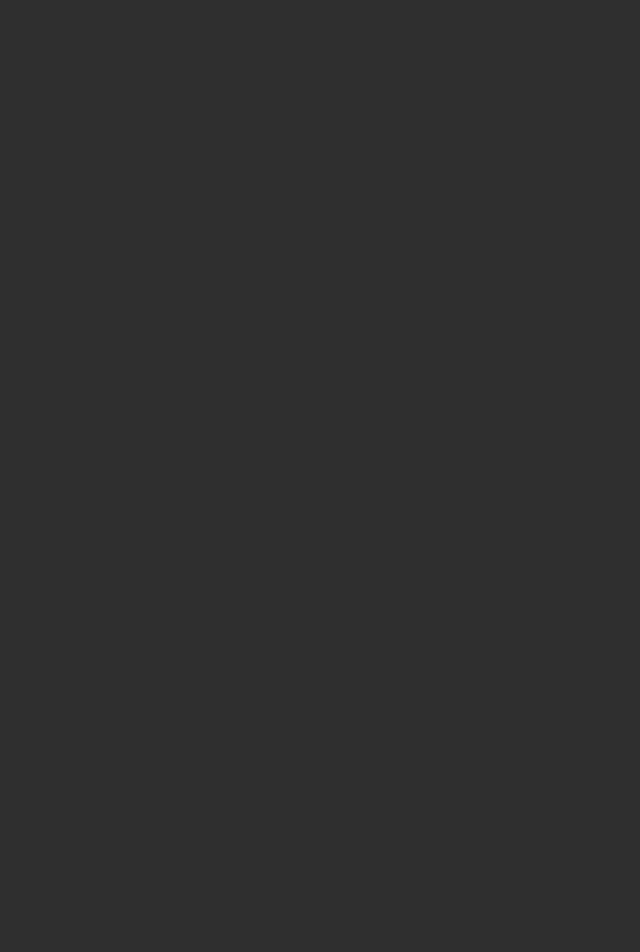
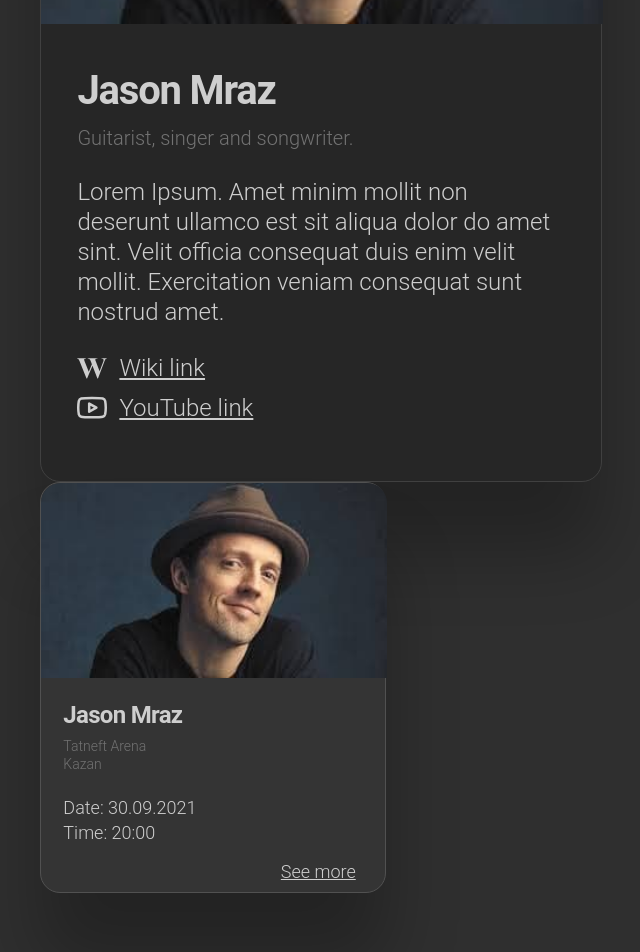
Before and after one commit to mari1647iv/music-player, a React (Create React App) app: page /components in a window 1280 px wide. Shown: the part 1560-2512 px from the top of the page, without its empty margins (319-959 px from the left). Before the commit the page ends 1236 px from the top, so only its background shows below. Built offline with nearby package versions, Linux system fonts and the light colour scheme.

Commit message:
Add Card and Lyrics components

```diff
--- a/src/components/Card/Card.css
+++ b/src/components/Card/Card.css
@@ -0,0 +1,247 @@
+.artist-card {
+    width: 562px;
+    height: 776px;
+
+    background: #262626;
+    border: 1px solid #404040;
+    box-sizing: border-box;
+
+    box-shadow: 0px 70px 70px rgba(0, 0, 0, 0.25);
+    border-radius: 20px;
+}
+
+.song-image {
+    width: 562px;
+    height: 317px;
+
+    border-radius: 20px 20px 0px 0px;
+
+    object-fit: cover;
+
+}
+
+.song-artist {
+    width: 488px;
+    height: 50px;
+    margin-top: 10px;
+    margin-bottom: 10px;
+
+    font-style: normal;
+    font-weight: bold;
+    font-size: 40px;
+    line-height: 50px;
+    display: flex;
+    align-items: center;
+    letter-spacing: -0.03em;
+
+    color: #CECECE;
+}
+
+.short-description {
+    width: 488px;
+    height: 25px;
+    margin-bottom: 26px;
+
+    font-style: normal;
+    font-weight: 300;
+    font-size: 20px;
+    line-height: 25px;
+
+    display: flex;
+    align-items: center;
+
+    color: #727272;
+
+}
+
+.description {
+    width: 488px;
+    height: 165px;
+    margin-bottom: 26px;
+
+    font-style: normal;
+    font-weight: 300;
+    font-size: 24px;
+    line-height: 30px;
+
+    color: #CECECE;
+    text-align: left;
+
+}
+
+.wiki-link {
+    width: 438px;
+    height: 30px;
+    margin-bottom: 10px;
+
+    font-style: normal;
+    font-weight: 300;
+    font-size: 24px;
+    line-height: 30px;
+    text-decoration-line: underline;
+
+    color: #CECECE;
+
+    text-align: left;
+
+    display: flex;
+    justify-content: flex-start;
+    align-items: center;
+    gap: 12px;
+}
+
+.youtube-link {
+    width: 438px;
+    height: 30px;
+
+    font-style: normal;
+    font-weight: 300;
+    font-size: 24px;
+    line-height: 30px;
+    text-decoration-line: underline;
+
+    color: #CECECE;
+
+    text-align: left;
+
+    display: flex;
+    justify-content: flex-start;
+    align-items: center;
+    gap: 12px;
+}
+
+
+.event-card {
+    width: 346px;
+    height: 411px;
+
+    background: #343434;
+    border: 1px solid #515151;
+    box-sizing: border-box;
+
+    box-shadow: 0px 70px 70px rgba(0, 0, 0, 0.25);
+    border-radius: 20px;
+}
+
+.event-image {
+    width: 346px;
+    height: 195px;
+
+    border-radius: 20px 20px 0px 0px;
+
+    object-fit: cover;
+}
+
+.event-artist {
+    width: 300px;
+    height: 31px;
+    margin-bottom: 8px;
+
+    font-style: normal;
+    font-weight: bold;
+    font-size: 24px;
+    line-height: 30px;
+
+    display: flex;
+    align-items: center;
+    letter-spacing: -0.03em;
+
+    color: #CECECE;
+
+}
+
+.event-location{
+    width: 300px;
+    height: 16px;
+    margin-bottom: 2px;
+
+    font-style: normal;
+    font-weight: 300;
+    font-size: 14px;
+    line-height: 18px;
+    display: flex;
+    align-items: center;
+
+    color: #727272;
+    text-align: left;
+}
+
+.event-city {
+    width: 300px;
+    height: 16px;
+    margin-bottom: 24px;
+
+    font-style: normal;
+    font-weight: 300;
+    font-size: 14px;
+    line-height: 18px;
+    display: flex;
+    align-items: center;
+
+    color: #727272;
+    text-align: left;
+}
+
+.event-date {
+    width: 100%;
+    height: 19px;
+    margin-bottom: 6px;
+
+    font-style: normal;
+    font-weight: 300;
+    font-size: 18px;
+    line-height: 23px;
+
+    color: #CECECE;
+    text-align: left;
+}
+
+.event-time {
+    width: 100%;
+    height: 19px;
+    margin-bottom: 20px;
+
+    font-style: normal;
+    font-weight: 300;
+    font-size: 18px;
+    line-height: 23px;
+
+    color: #CECECE;
+    text-align: left;
+}
+
+.event-link {
+    width: 85%;
+    height: 19px;
+
+    font-style: normal;
+    font-weight: 300;
+    font-size: 18px;
+    line-height: 23px;
+    text-align: right;
+    text-decoration-line: underline;
+
+    color: #CECECE;
+
+}
+
+.info-container{
+    width: 100%;
+    height: 216px;
+    display: flex;
+    flex-direction: column;
+    align-items: flex-start;
+    justify-content: flex-start;
+
+    padding: 5% 6.5%;
+}
+
+.card-link {
+    -webkit-appearance: none;
+    text-decoration: none;
+}
+
+.card-link:visited {
+    -webkit-appearance: none;
+    text-decoration: none;
+}
--- a/src/components/Card/Card.js
+++ b/src/components/Card/Card.js
@@ -0,0 +1,49 @@
+import React from "react";
+import "./Card.css";
+import {Youtube} from "react-feather";
+import DefaultImage from "../../assets/default.svg";
+import WImage from "../../assets/W.svg";
+
+function Card(props) {
+    const {type, artist, image, shortDescription, description, location, city, date, time, youtubeLink, wikiLink, eventLink} = props;
+
+    switch (type) {
+        case "artist":
+            return (
+                <div className="artist-card">
+                    <img src={image?image:DefaultImage} className="song-image" alt="Avatar" />
+                        <div className="info-container">
+                            <h2 className = "song-artist">{artist}</h2>
+                            <p className = "short-description">{shortDescription}</p>
+                            <p className = "description">{description}</p>
+                            <a href={wikiLink} className="wiki-link"> <img src={WImage} alt="Wikipedia Logo"/> Wiki link </a>
+                            <a href={youtubeLink} className="youtube-link"> <Youtube size={30} color="#CECECE"/> YouTube link </a>
+                        </div>
+                </div>
+            );
+        case "event":
+            return (
+                <a href={eventLink} className="card-link">
+                    <div className="event-card">
+                        <img src={image?image:DefaultImage} className="event-image" alt="Avatar" />
+                        <div className="info-container">
+                            <h2 className = "event-artist">{artist}</h2>
+                            <p className = "event-location">{location}</p>
+                            <p className = "event-city">{city}</p>
+                            <p className = "event-date">{"Date: " + date}</p>
+                            <p className = "event-time">{"Time: " + time}</p>
+                            <p className = "event-link">See more</p>
+                        </div>
+                    </div>
+                </a>
+            );
+        default:
+            return (
+                <div className="card">
+                </div>
+            );
+    }
+
+}
+
+export default Card;
--- /dev/null
+++ b/src/components/LyricsBlock/LyricsBlock.css
@@ -0,0 +1,19 @@
+.song-lyrics {
+    width: 878px;
+    padding: 50px 43px;
+    background: #1B1B1B;
+    border: 1px solid #292929;
+    box-sizing: border-box;
+
+    box-shadow: 30px 30px 30px rgba(0, 0, 0, 0.1), inset 30px 30px 30px rgba(0, 0, 0, 0.1);
+    border-radius: 15px;
+
+    font-style: normal;
+    font-weight: 300;
+    font-size: 24px;
+    line-height: 30px;
+    text-align: left;
+    white-space: pre-line;
+
+    color: #CECECE;
+}
--- /dev/null
+++ b/src/components/LyricsBlock/LyricsBlock.js
@@ -0,0 +1,11 @@
+import React from "react";
+import "./LyricsBlock.css";
+
+function LyricsBlock(props) {
+    const { lyrics } = props;
+    return (
+        <div className="song-lyrics" >{lyrics}</div>
+    );
+}
+
+export default LyricsBlock;
--- a/src/routes/Components/Components.js
+++ b/src/routes/Components/Components.js
@@ -5,8 +5,22 @@ import Button from "../../components/Button/Button";
 import {Play} from "react-feather";
 import Input from "../../components/Input/Input";
 import AudioBlock from "../../components/AudioBlock/AudioBlock";
+import Card from "../../components/Card/Card";
+import LyricsBlock from "../../components/LyricsBlock/LyricsBlock";
 import WreckedImage from "../../assets/wrecked.jpg";
-import LFTGImage from "../../assets/lftg.jpg"
+import LFTGImage from "../../assets/lftg.jpg";
+import ArtistImage from "../../assets/artist.jpg";
+
+let lyrics = "Look for the good in everything\n" +
+    "Look for the people who will set your soul free\n" +
+    "It always seems impossible until it's done\n" +
+    "Look for the good in everyone\n\n" +
+    "People done gone crazy, people done gone mad\n" +
+    "People done forgot the superpowers we all have\n" +
+    "We were born to love, not hate, we can decide our fate\n" +
+    "And look for the good in everyone and celebrate all our mistakes\n" +
+    "If there's a silver lining (silver lining)\n" +
+    "You still have to find it, find it, find it";
 
 function Components() {
     return (
@@ -45,8 +59,17 @@ function Components() {
                     <Input type="date"/>
                     <Input type="blablabla"/>
                 </div>
+                <div>
+                    <Card type="artist" image={ArtistImage} artist="Jason  Mraz" shortDescription="Guitarist, singer and songwriter." description="Lorem Ipsum. Amet minim mollit non deserunt ullamco est sit aliqua dolor do amet sint. Velit officia consequat duis enim velit mollit. Exercitation veniam consequat sunt nostrud amet." youtubeLink="https://www.youtube.com" wikiLink="https://www.wikipedia.org/"/>
+                    <Card type="event" image={ArtistImage} artist="Jason  Mraz" location="Tatneft Arena" city="Kazan" date="30.09.2021" time="20:00" eventLink="https://www.songkick.com/"/>
+                    <Card type="blablabla"/>
+                </div>
+                <div>
+                    <LyricsBlock lyrics={lyrics}/>
+                </div>
             </div>
         </div>
+
     );
 }
 
```
Also changed, not shown: src/assets/W.svg (added), src/assets/artist.jpg (added).
